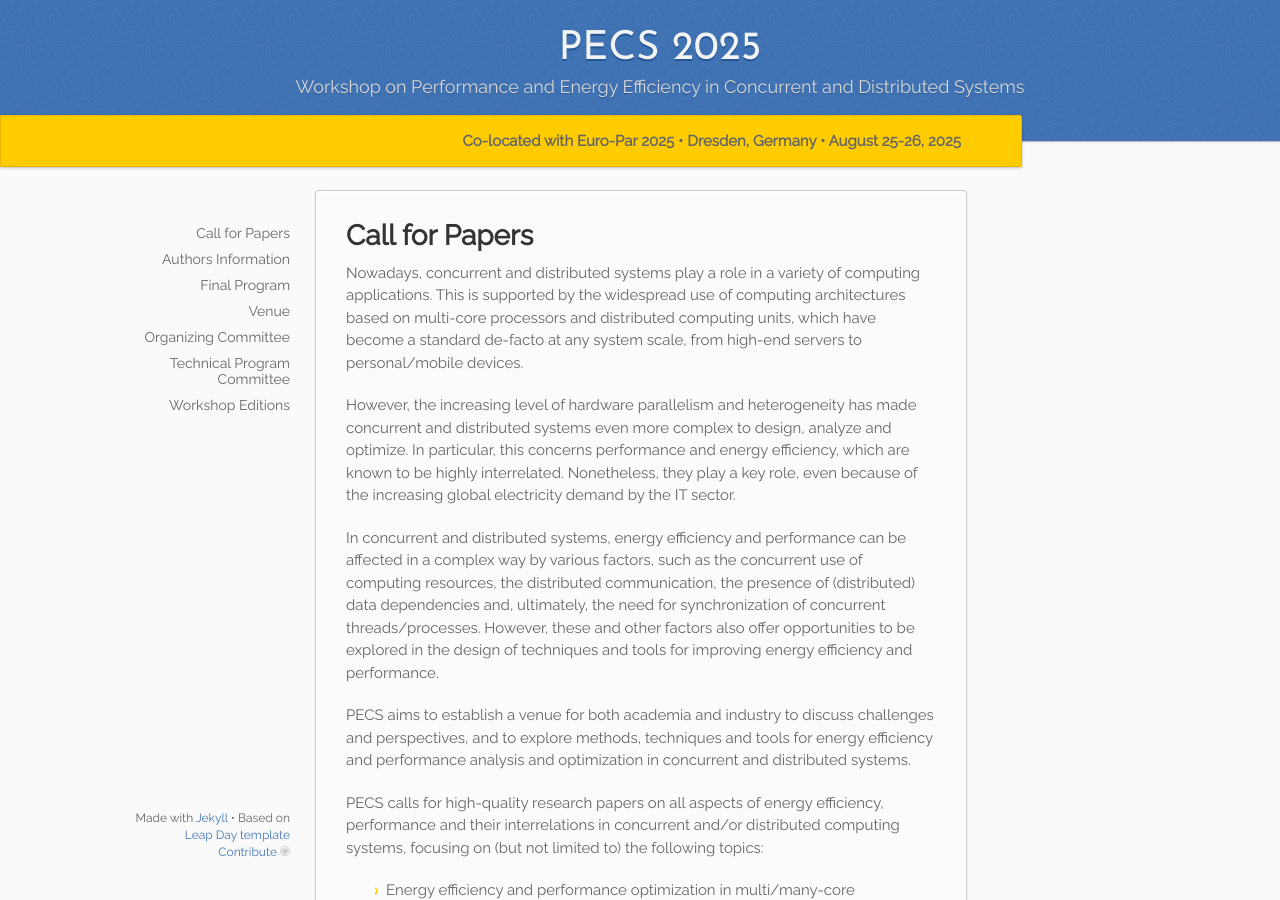
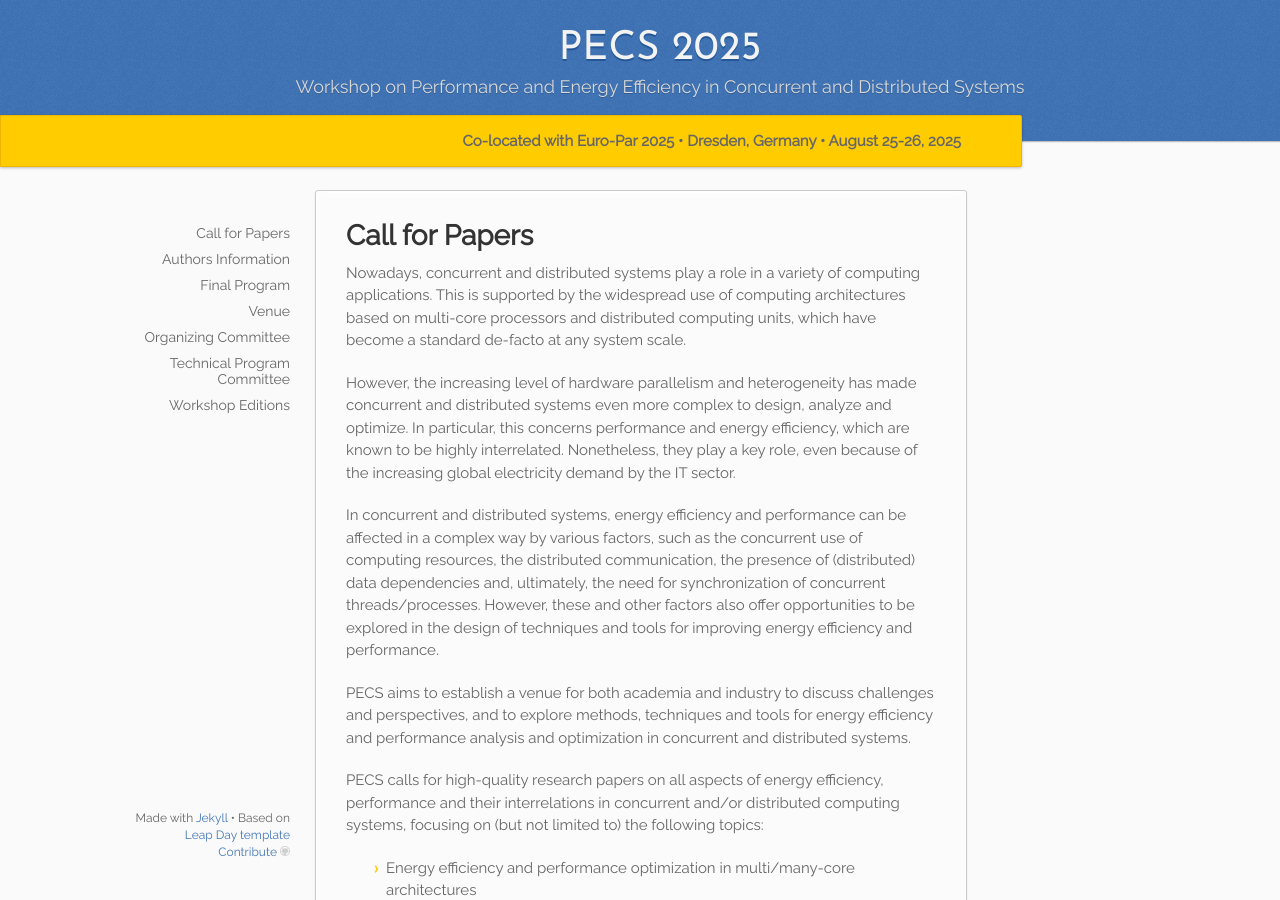
Before and after one commit to pecs-workshop/pecs-workshop.github.io, a Jekyll site: the page built from _2025/01.cfp.md, in a window 1280 px wide and 900 px high. Built offline with Jekyll 4.4.1, drawn with Linux system fonts in a browser that asks for light colours.

Commit message:
First commit 2025

```diff
--- a/_2025/_introduction_text.md
+++ b/_2025/_introduction_text.md
@@ -1,4 +1,4 @@
-Nowadays, concurrent and distributed systems play a role in a variety of computing applications. This is supported by the widespread use of computing architectures based on multi-core processors and distributed computing units, which have become a standard de-facto at any system scale, from high-end servers to personal/mobile devices.
+Nowadays, concurrent and distributed systems play a role in a variety of computing applications. This is supported by the widespread use of computing architectures based on multi-core processors and distributed computing units, which have become a standard de-facto at any system scale.
 
 However, the increasing level of hardware parallelism and heterogeneity has made concurrent and distributed systems even more complex to design, analyze and optimize. In particular, this concerns performance and energy efficiency, which are known to be highly interrelated. Nonetheless, they play a key role, even because of the increasing global electricity demand by the IT sector.
 
```
